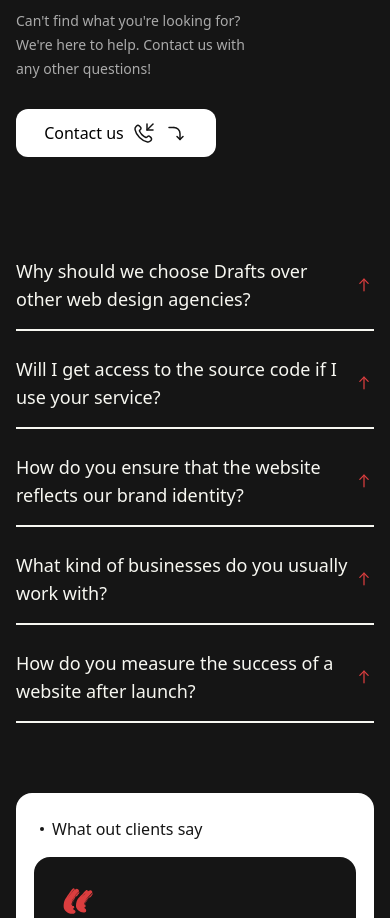
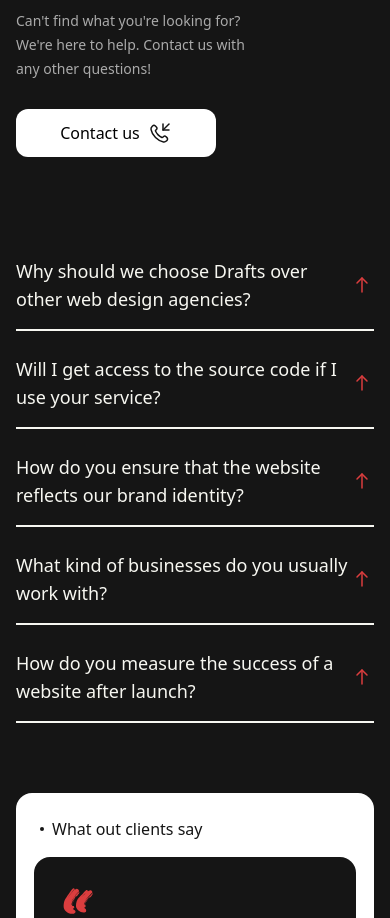
Before and after one commit to emilhuseynvh/drafts.az, a Next.js app: page / in a window 390 px wide. Shown: the part 2300-3218 px from the top of the page. Built offline with nearby package versions, Linux system fonts and the light colour scheme.

Commit message:
all bugs fixed and fixed folder structure

```diff
--- a/src/components/FaqAccordion.tsx
+++ b/src/components/Home/FaqAccordion.tsx
@@ -1,8 +1,8 @@
 "use client"
 
 import React, { useState } from 'react'
-import Button from './ui/Button'
-import Accordion from './ui/Accordion';
+import Button from '../ui/Button'
+import Accordion from '../ui/Accordion';
 import { AccordionItem } from '@/types/accordion-prop.dto';
 
 const FaqAccordion = () => {
@@ -58,20 +58,14 @@
                                 </p>
                                 <Button width="200px">
                                     <p className="z-10 group-hover:text-white">Contact us</p>
-                                    <svg width="24" height="24" viewBox="0 0 24 24" fill="none" xmlns="http://www.w3.org/2000/svg">
-                                        <path fillRule="evenodd" clipRule="evenodd"
+                                    <svg className='z-10' width="24" height="24" viewBox="0 0 24 24" fill="none" xmlns="http://www.w3.org/2000/svg">
+                                        <path className='group-hover:stroke-white' fillRule="evenodd" clipRule="evenodd"
                                             d="M10.131 13.869C8.96102 12.699 8.07902 11.389 7.49302 10.06C7.37002 9.77897 7.44202 9.44997 7.65902 9.23297L8.47802 8.41397C9.14902 7.74297 9.14902 6.79397 8.56302 6.20797L7.39002 5.03497C6.60902 4.25397 5.34302 4.25397 4.56202 5.03497L3.91002 5.68597C3.16902 6.42697 2.86002 7.49597 3.06002 8.55597C3.55402 11.169 5.07202 14.03 7.52102 16.479C9.97002 18.928 12.831 20.446 15.444 20.94C16.504 21.14 17.573 20.831 18.314 20.09L18.965 19.439C19.746 18.658 19.746 17.392 18.965 16.611L17.792 15.438C17.206 14.852 16.256 14.852 15.671 15.438L14.768 16.342C14.551 16.559 14.222 16.632 13.941 16.508C12.612 15.921 11.301 15.038 10.131 13.869Z"
                                             stroke="#151515" strokeWidth="1.5" strokeLinecap="round" strokeLinejoin="round" />
-                                        <path d="M15 3V9H21" stroke="#151515" strokeWidth="1.5" strokeLinecap="round"
+                                        <path className='group-hover:stroke-white' d="M15 3V9H21" stroke="#151515" strokeWidth="1.5" strokeLinecap="round"
                                             strokeLinejoin="round" />
-                                        <path d="M21 3L15 9" stroke="#151515" strokeWidth="1.5" strokeLinecap="round"
+                                        <path className='group-hover:stroke-white' d="M21 3L15 9" stroke="#151515" strokeWidth="1.5" strokeLinecap="round"
                                             strokeLinejoin="round" />
-                                    </svg>
-
-                                    <svg className="z-10 block md:hidden" xmlns="http://www.w3.org/2000/svg" width="24" height="25" viewBox="0 0 24 25" fill="none">
-                                        <path className="group-hover:stroke-white" d="M9.924 6.5H10C13.314 6.5 16 9.186 16 12.5V13.919V18.5" stroke="#151515" strokeWidth="1.5" strokeLinecap="round" strokeLinejoin="round" />
-                                        <path className="group-hover:stroke-white" d="M9.92001 6.5L5.00001 6.5" stroke="#151515" strokeWidth="1.5" strokeLinecap="round" strokeLinejoin="round" />
-                                        <path className="group-hover:stroke-white" d="M13 15.5L16 18.5L19 15.5" stroke="#151515" strokeWidth="1.5" strokeLinecap="round" strokeLinejoin="round" />
                                     </svg>
                                 </Button>
                             </div>
--- a/src/components/Hero.tsx
+++ b/src/components/Home/Hero.tsx
@@ -1,11 +1,11 @@
 'use client';
 
 import React, { useState } from 'react';
-import Button from './ui/Button';
-import lang from './../../public/icons/language.svg';
+import Button from '../ui/Button';
+import lang from './../../../public/icons/language.svg';
 import Image from 'next/image';
-import az from './../../public/icons/az.svg'
-import en from './../../public/icons/en.svg'
+import az from './../../../public/icons/az.svg'
+import en from './../../../public/icons/en.svg'
 
 
 const Hero: React.FC = () => {
@@ -41,12 +41,16 @@
           <path className='absoulte fill-[#151515]' d="M 0 100 Q 95 95, 100 0 L 100 100 Z" stroke="#151515" fill="none" strokeWidth="2" />
         </svg>
         <Button width='100%'>
-          <svg className='relative z-10' width='25' height='24' viewBox='0 0 25 24' fill='none' xmlns='http://www.w3.org/2000/svg' >
-            <path className='group-hover:stroke-white relative z-10' d='M10.5 8H7.5' stroke='#111213' strokeWidth='1.5' strokeLinecap='round' strokeLinejoin='round' />
-            <path className='group-hover:stroke-white relative z-10' d='M3.5 18.5V5.5C3.5 4.11929 4.61929 3 6 3H6.5C7.05228 3 7.5 3.44772 7.5 4V15C7.5 15.5523 7.05228 16 6.5 16H6C4.61929 16 3.5 17.1193 3.5 18.5H3.5C3.5 19.8807 4.61929 21 6 21H19.5C20.6046 21 21.5 20.1046 21.5 19V11' stroke='#111213' strokeWidth='1.5' strokeLinecap='round' strokeLinejoin='round' />
-            <path className='group-hover:stroke-white relative z-10' fillRule='evenodd' clipRule='evenodd' d='M15.2495 12.6835L13.0708 12.9948C12.9155 13.018 12.7583 12.9666 12.6468 12.856C12.5353 12.7455 12.4826 12.5887 12.5045 12.4332C12.5937 11.8092 12.7271 10.8752 12.8165 10.2498C12.8778 9.82154 13.0762 9.42465 13.3821 9.11872L18.8795 3.62111C19.2772 3.22342 19.8165 3 20.3789 3C20.9413 3 21.4807 3.22342 21.8783 3.62111V3.62111C22.7064 4.44926 22.7064 5.79189 21.8783 6.62004L16.3808 12.1179C16.0748 12.4238 15.6779 12.6223 15.2495 12.6835V12.6835Z' stroke='#111213' strokeWidth='1.5' strokeLinecap='round' strokeLinejoin='round' />
+          <p className="z-10 group-hover:text-white">Contact us</p>
+          <svg className='z-10' width="24" height="24" viewBox="0 0 24 24" fill="none" xmlns="http://www.w3.org/2000/svg">
+            <path className='group-hover:stroke-white' fillRule="evenodd" clipRule="evenodd"
+              d="M10.131 13.869C8.96102 12.699 8.07902 11.389 7.49302 10.06C7.37002 9.77897 7.44202 9.44997 7.65902 9.23297L8.47802 8.41397C9.14902 7.74297 9.14902 6.79397 8.56302 6.20797L7.39002 5.03497C6.60902 4.25397 5.34302 4.25397 4.56202 5.03497L3.91002 5.68597C3.16902 6.42697 2.86002 7.49597 3.06002 8.55597C3.55402 11.169 5.07202 14.03 7.52102 16.479C9.97002 18.928 12.831 20.446 15.444 20.94C16.504 21.14 17.573 20.831 18.314 20.09L18.965 19.439C19.746 18.658 19.746 17.392 18.965 16.611L17.792 15.438C17.206 14.852 16.256 14.852 15.671 15.438L14.768 16.342C14.551 16.559 14.222 16.632 13.941 16.508C12.612 15.921 11.301 15.038 10.131 13.869Z"
+              stroke="#151515" strokeWidth="1.5" strokeLinecap="round" strokeLinejoin="round" />
+            <path className='group-hover:stroke-white' d="M15 3V9H21" stroke="#151515" strokeWidth="1.5" strokeLinecap="round"
+              strokeLinejoin="round" />
+            <path className='group-hover:stroke-white' d="M21 3L15 9" stroke="#151515" strokeWidth="1.5" strokeLinecap="round"
+              strokeLinejoin="round" />
           </svg>
-          <p className='relative z-10 group-hover:text-white'>Start the project</p>
         </Button>
       </div>
     </div>
--- a/src/components/Testimonials.tsx
+++ b/src/components/Home/Testimonials.tsx
@@ -5,7 +5,7 @@
 import 'swiper/css/pagination';
 import 'swiper/css/navigation';
 import { Pagination, Navigation } from 'swiper/modules';
-import userImage from '../../public/icons/Frame826.png'
+import userImage from '../../../public/icons/Frame826.png'
 import Image from 'next/image';
 export default function Testimonials() {
     const testimonialsArr = [
--- a/src/components/services.tsx
+++ b/src/components/Home/services.tsx
@@ -1,8 +1,8 @@
 "use client";
 
 import React, { useState } from "react";
-import Button from "./ui/Button";
-import Accordion from './ui/Accordion'
+import Button from "../ui/Button";
+import Accordion from '../ui/Accordion'
 
 interface AccordionItem {
     title: string;
--- a/src/components/ui/Accordion.tsx
+++ b/src/components/ui/Accordion.tsx
@@ -31,11 +31,11 @@
                 <div className="w-full">
                     <div className="pb-4 md:pb-8 group">
                         <div className="flex justify-between items-center">
-                            <h2 className={`text-[#F7F7F1] duration-500 ${faq && activeIndex !== index && 'group-hover:text-4xl'} ${faq ? 'text-lg md:text-2xl' : 'text-3xl md:text-[56px]'} `}>{item.title}</h2>
+                            <h2 className={`text-[#F7F7F1] duration-500 ${faq && activeIndex !== index && 'md:group-hover:text-4xl'} ${faq ? 'text-lg md:text-2xl' : 'text-3xl md:text-[56px]'} `}>{item.title}</h2>
                             <Image
                                 src={faq ? ArrowIcon : PlusIcon}
                                 alt="Accordion toggle icon"
-                                className={` transition-transform duration-700  w-5 h-5 md:w-8 md:h-8  ${activeIndex !== index && faq ? '-rotate-135 group-hover:-rotate-90' : ''} ${activeIndex === index ? "rotate-45" : ""}`}
+                                className={` transition-transform duration-700  w-6 h-6 md:w-8 md:h-8  ${activeIndex !== index && faq ? '-rotate-135 group-hover:-rotate-90' : ''} ${activeIndex === index ? "rotate-45" : ""}`}
                             />
                         </div>
                         <div
```
Also changed, not shown: src/app/page.tsx (+5 -5 lines), src/components/Home/OurWork.tsx (renamed from src/components/OurWork.tsx).
